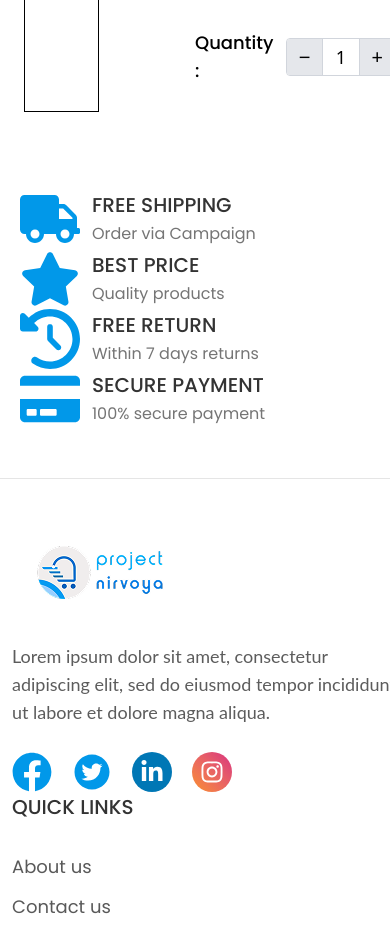
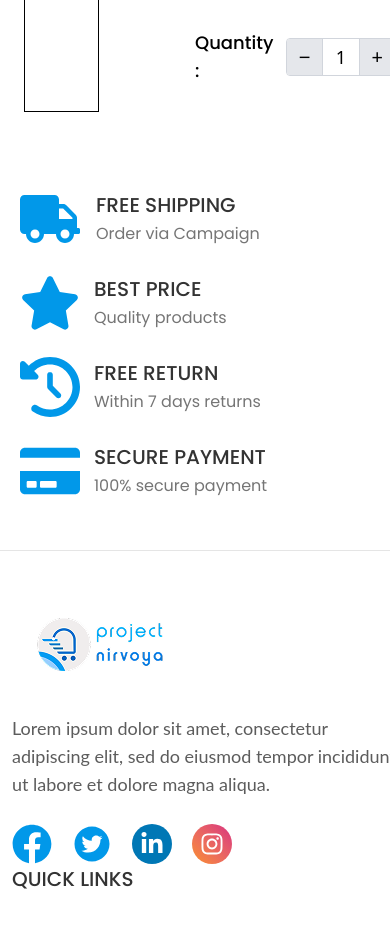
Before and after one commit to Mohammad-Nadil/ebt-ecommerce, a React (Vite) app: page /product/1 in a window 390 px wide. Shown: the part 980-1909 px from the top of the page. Built offline with nearby package versions, Linux system fonts and the light colour scheme.

Commit message:
console added in footer component

```diff
--- a/src/components/Footer.jsx
+++ b/src/components/Footer.jsx
@@ -15,12 +15,13 @@ import { FaClockRotateLeft } from "react-icons/fa6";
 import { AiFillTwitterCircle } from "react-icons/ai";
 
 const Footer = () => {
+  console.log("asdfasdf")
   return (
     <footer className="bg-[#FFFFFF]">
       <section className=" footer-top border-b border-[#E5E5E5]">
-        <div className=" pl-5 md:pl-3 lg:pl-0 sm:flex w-325.75 mx-auto pt-13.25 pb-12.25 ">
-          <div className="sm:w-1/4">
-            <div className="flex gap-3 md:gap-2 lg:gap-4.5 items-center">
+        <div className=" pl-5 sm:pl-8 flex-col gap-6 md:gap-2 lg:justify-between 2xl:gap-[99px] md:mx-auto md:pl-3 lg:pl-0 flex lg:flex-row w-325.75 mx-auto pt-13.25 pb-12.25 ">
+          <div className="">
+            <div className="flex gap-4 sm:gap-8 md:gap-2 lg:gap-4.5 items-center">
               <FaTruck className="text-6xl text-primary" />
               <div>
                 <h4 className="pb-[1.89px] font-poppins font-medium text-[20px] text-[#333333] tracking-[0%]">
@@ -32,8 +33,8 @@ const Footer = () => {
               </div>
             </div>
           </div>
-          <div className="sm:w-1/4">
-            <div className="flex gap-3 md:gap-2 lg:gap-4.5  items-center">
+          <div className="">
+            <div className="flex gap-3.5 sm:gap-8  md:gap-2 lg:gap-4.5  items-center">
               <FaStar className="text-6xl text-primary" />
               <div>
                 <h4 className="pb-[1.89px] font-poppins font-medium text-[20px] text-[#333333] tracking-[0%]">
@@ -45,8 +46,8 @@ const Footer = () => {
               </div>
             </div>
           </div>
-          <div className="sm:w-1/4">
-            <div className="flex gap-3 md:gap-2 lg:gap-4.5  items-center">
+          <div className="">
+            <div className="flex gap-3.5 sm:gap-8  md:gap-2 lg:gap-4.5  items-center">
               <FaClockRotateLeft className="text-6xl text-primary" />
               <div>
                 <h4 className="pb-[1.89px] font-poppins font-medium text-[20px] text-[#333333] tracking-[0%]">
@@ -58,8 +59,8 @@ const Footer = () => {
               </div>
             </div>
           </div>
-          <div className="sm:w-1/4">
-            <div className="flex gap-3 md:gap-2 lg:gap-4.5  items-center">
+          <div className="">
+            <div className="flex gap-3.5 sm:gap-8  md:gap-2 lg:gap-4.5  items-center">
               <FaCreditCard className="text-6xl text-primary" />
               <div>
                 <h4 className="pb-[1.89px] font-poppins font-medium text-[20px] text-[#333333] tracking-[0%]">
--- a/src/pages/Product.jsx
+++ b/src/pages/Product.jsx
@@ -161,8 +161,7 @@ const Product = () => {
                 <li key={index}>
                   <a
                     href={category.href}
-                    className={`block font-poppins ${
-                      category.active
+                    className={`block font-poppins ${category.active
                       ? "text-[#0198E9] font-medium"
                       : "text-gray-600 hover:text-[#0198E9]"
                       } transition-colors`}
@@ -249,8 +248,7 @@ const Product = () => {
                         className="sr-only"
                       />
                       <div
-                        className={`w-5 h-5 rounded border-2 flex items-center justify-center ${
-                          selectedRating === rating
+                        className={`w-5 h-5 rounded border-2 flex items-center justify-center ${selectedRating === rating
                           ? "bg-[#0198E9] border-[#0198E9]"
                           : "bg-white border-gray-300"
                           }`}
```
Lines whose indentation alone changed are shown as unchanged.
